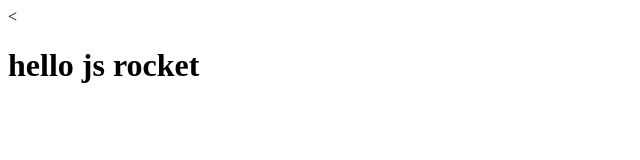
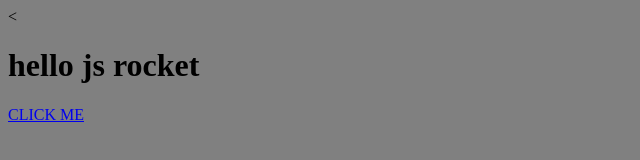
Before and after one commit to Nohkiee/is-rocket, a plain HTML site: page index.html in a window 1280 px wide. Shown: the whole page, without its empty margins (0-640 px from the left). Drawn offline with Linux system fonts and the light colour scheme.

Commit message:
Added css and updated index and script

```diff
--- /dev/null
+++ b/css/style.css
@@ -0,0 +1,3 @@
+body {
+	background-color: grey;
+}
--- a/index.html
+++ b/index.html
@@ -6,8 +6,11 @@
 	<title>JS Rocket</title>
 
 	<script type="text/javascript" src="js/script.js"></script>
+	<link rel="stylesheet" type="text/css" href="css/style.css">
+
 </head>
 <body>
 	<h1>hello js rocket</h1>
+	<a href="#" onclick="sayMyName('James');">CLICK ME</a>
 </body>
 </html>
--- a/js/script.js
+++ b/js/script.js
@@ -1,3 +1,7 @@
+var sayMyName = function (name) {
+	alert('My name is ' + name);
+}
+
 var car = {
 			make: 'VW',
 			type: 'Polo',
```
